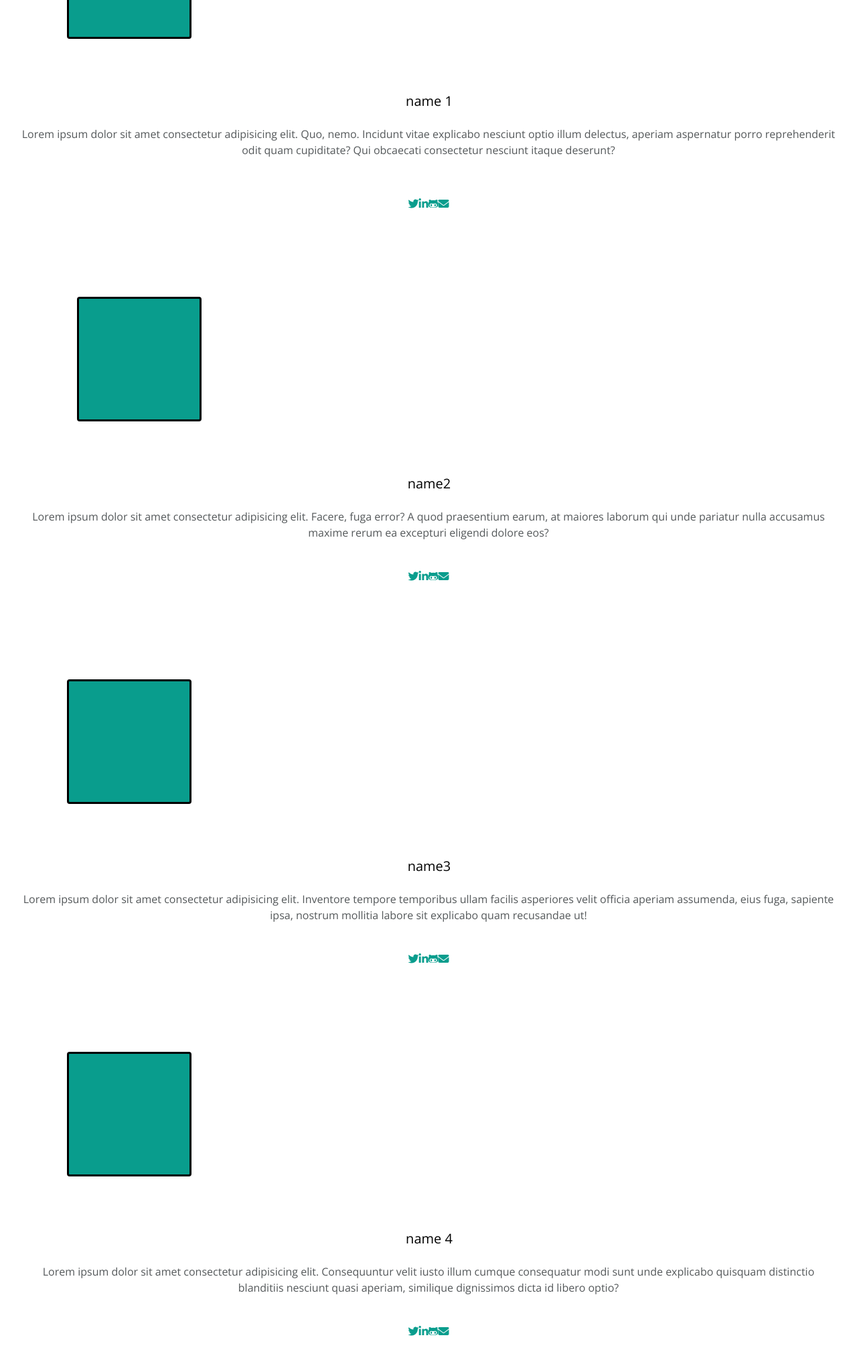
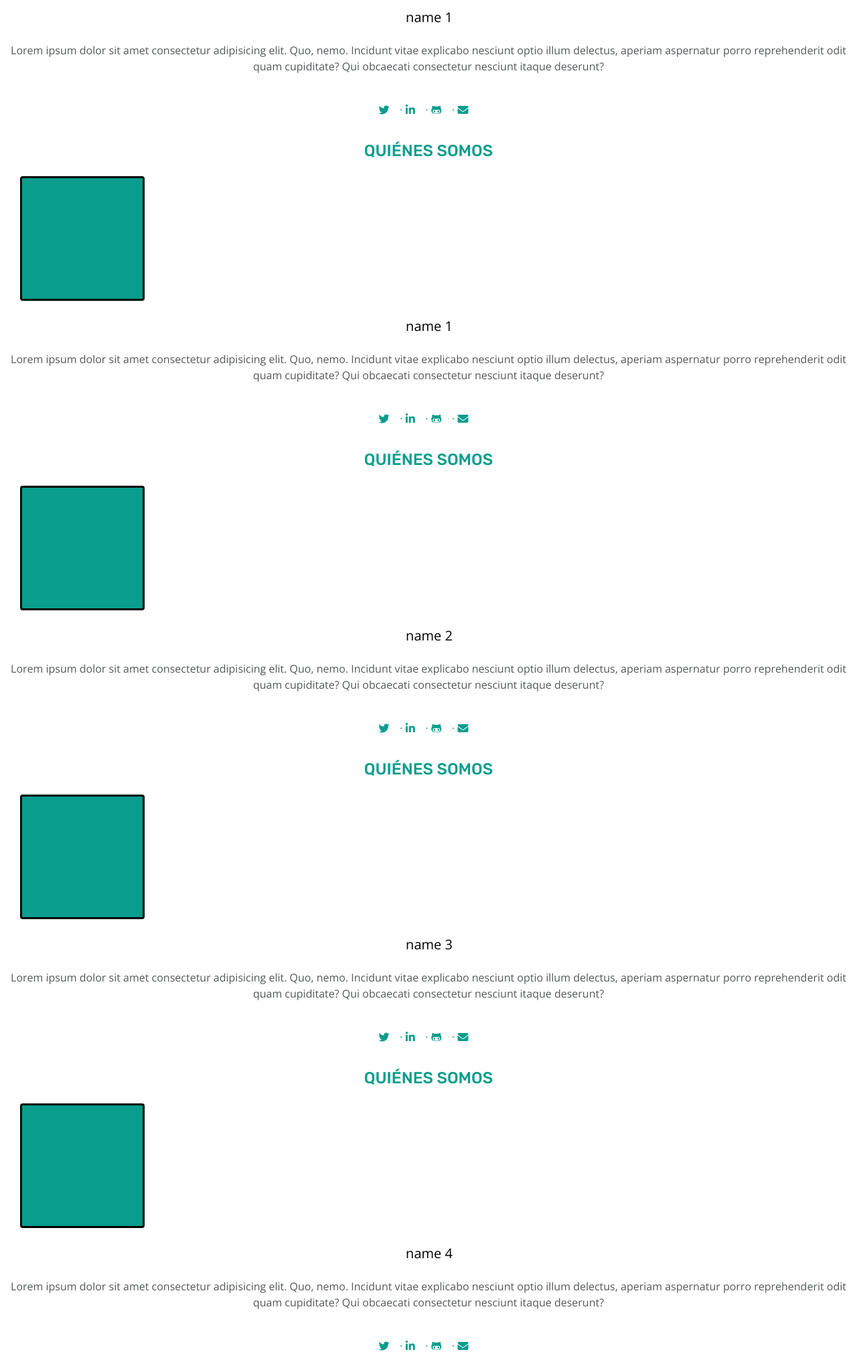
Before and after one commit to LitaGarcia/QuatroQueens, a plain HTML site: page index.html in a window 1280 px wide. Shown: the part 1270-3300 px from the top of the page at 67% size. Drawn offline with nearby package versions, Linux system fonts and the light colour scheme.

Commit message:
add styles to icons and fixed error in html

```diff
--- a/index.html
+++ b/index.html
@@ -64,102 +64,116 @@
     <h5>name 1</h5>
     <p>Lorem ipsum dolor sit amet consectetur adipisicing elit. Quo, nemo. Incidunt vitae explicabo nesciunt optio illum delectus, aperiam aspernatur porro reprehenderit odit quam cupiditate? Qui obcaecati consectetur nesciunt itaque deserunt?</p>
 
-   <article class="navbar">
-    <nav class="navbar">
+   <article>
+
         <ul class="social">
             <li>
-             <i class="fa-brands fa-twitter"></i>
-
+             <a href="https://www.twitter.com" class="first-icon"><i class="fa-brands fa-twitter"></i></a>
             </li>
             <li>
-                <i class="fa-brands fa-linkedin-in"></i>
+                <a href="https://www.linkedin.com" class="icon"><i class="fa-brands fa-linkedin-in"></i></a>
             </li>
             <li>
-                <i class="fa-brands fa-github-alt"></i>
+                <a href="https://www.github.com" class="icon"><i class="fa-brands fa-github-alt"></i></a>
             </li>
-            <li><i class="fa-solid fa-envelope"></i>
+            <li><a href="#" class="icon"><i class="fa-solid fa-envelope"></i></a>
 
             </li>
           </ul>
-        </nav>
     </article>
 
+    <article>
+        <h4>quiénes somos</h4>
+   <figure class="perfil1"></figure>
+   <h5>name 1</h5>
+   <p>Lorem ipsum dolor sit amet consectetur adipisicing elit. Quo, nemo. Incidunt vitae explicabo nesciunt optio illum delectus, aperiam aspernatur porro reprehenderit odit quam cupiditate? Qui obcaecati consectetur nesciunt itaque deserunt?</p>
 
+  <article>
 
-
-
-
-<article class="article">
-    <figure class="perfil2"></figure>
-    <h5>name2</h5>
-    <p>Lorem ipsum dolor sit amet consectetur adipisicing elit. Facere, fuga error? A quod praesentium earum, at maiores laborum qui unde pariatur nulla accusamus maxime rerum ea excepturi eligendi dolore eos?</p>
-    <nav class="navbar">
        <ul class="social">
            <li>
-             <i class="fa-brands fa-twitter"></i>
-
+            <a href="https://www.twitter.com" class="first-icon"><i class="fa-brands fa-twitter"></i></a>
            </li>
            <li>
-                <i class="fa-brands fa-linkedin-in"></i>
+               <a href="https://www.linkedin.com" class="icon"><i class="fa-brands fa-linkedin-in"></i></a>
            </li>
            <li>
-                <i class="fa-brands fa-github-alt"></i>
+               <a href="https://www.github.com" class="icon"><i class="fa-brands fa-github-alt"></i></a>
            </li>
-            <li><i class="fa-solid fa-envelope"></i>
+           <li><a href="#" class="icon"><i class="fa-solid fa-envelope"></i></a>
 
            </li>
          </ul>
-        </nav></article> </article>
+   </article>
+   <article class="article">
+    <h4>quiénes somos</h4>
+<figure class="perfil2"></figure>
+<h5>name 2</h5>
+<p>Lorem ipsum dolor sit amet consectetur adipisicing elit. Quo, nemo. Incidunt vitae explicabo nesciunt optio illum delectus, aperiam aspernatur porro reprehenderit odit quam cupiditate? Qui obcaecati consectetur nesciunt itaque deserunt?</p>
 
-<article class="article">
-    <figure class="perfil3"></figure>
-    <h5>name3</h5>
-    <p>Lorem ipsum dolor sit amet consectetur adipisicing elit. Inventore tempore temporibus ullam facilis asperiores velit officia aperiam assumenda, eius fuga, sapiente ipsa, nostrum mollitia labore sit explicabo quam recusandae ut!</p>
-    <nav class="navbar">
+<article>
+
    <ul class="social">
        <li>
-             <i class="fa-brands fa-twitter"></i>
-
+        <a href="https://www.twitter.com" class="first-icon"><i class="fa-brands fa-twitter"></i></a>
        </li>
        <li>
-                <i class="fa-brands fa-linkedin-in"></i>
+           <a href="https://www.linkedin.com" class="icon"><i class="fa-brands fa-linkedin-in"></i></a>
        </li>
        <li>
-                <i class="fa-brands fa-github-alt"></i>
+           <a href="https://www.github.com" class="icon"><i class="fa-brands fa-github-alt"></i></a>
        </li>
-            <li><i class="fa-solid fa-envelope"></i>
+       <li><a href="#" class="icon"><i class="fa-solid fa-envelope"></i></a>
 
        </li>
      </ul>
-        </nav></article> </article>
+</article>
+<article>
+    <h4>quiénes somos</h4>
+<figure class="perfil3"></figure>
+<h5>name 3</h5>
+<p>Lorem ipsum dolor sit amet consectetur adipisicing elit. Quo, nemo. Incidunt vitae explicabo nesciunt optio illum delectus, aperiam aspernatur porro reprehenderit odit quam cupiditate? Qui obcaecati consectetur nesciunt itaque deserunt?</p>
 
-<article> <div class="perfil4"></div>
-    <h5>name 4</h5>
-    <p>Lorem ipsum dolor sit amet consectetur adipisicing elit. Consequuntur velit iusto illum cumque consequatur modi sunt unde explicabo quisquam distinctio blanditiis nesciunt quasi aperiam, similique dignissimos dicta id libero optio?</p>
+<article>
 
-    <nav class="navbar">
    <ul class="social">
        <li>
-             <i class="fa-brands fa-twitter"></i>
-
+        <a href="https://www.twitter.com" class="first-icon"><i class="fa-brands fa-twitter"></i></a>
        </li>
        <li>
-                <i class="fa-brands fa-linkedin-in"></i>
+           <a href="https://www.linkedin.com" class="icon"><i class="fa-brands fa-linkedin-in"></i></a>
        </li>
        <li>
-                <i class="fa-brands fa-github-alt"></i>
+           <a href="https://www.github.com" class="icon"><i class="fa-brands fa-github-alt"></i></a>
        </li>
-            <li><i class="fa-solid fa-envelope"></i>
+       <li><a href="#" class="icon"><i class="fa-solid fa-envelope"></i></a>
 
        </li>
      </ul>
-        </nav></article> </article>
+</article>
+<article>
+    <h4>quiénes somos</h4>
+<figure class="perfil4"></figure>
+<h5>name 4</h5>
+<p>Lorem ipsum dolor sit amet consectetur adipisicing elit. Quo, nemo. Incidunt vitae explicabo nesciunt optio illum delectus, aperiam aspernatur porro reprehenderit odit quam cupiditate? Qui obcaecati consectetur nesciunt itaque deserunt?</p>
 
+<article>
 
+   <ul class="social">
+       <li>
+        <a href="https://www.twitter.com" class="first-icon"><i class="fa-brands fa-twitter"></i></a>
+       </li>
+       <li>
+           <a href="https://www.linkedin.com" class="icon"><i class="fa-brands fa-linkedin-in"></i></a>
+       </li>
+       <li>
+           <a href="https://www.github.com" class="icon"><i class="fa-brands fa-github-alt"></i></a>
+       </li>
+       <li><a href="#" class="icon"><i class="fa-solid fa-envelope"></i></a>
 
-
-
-</section>
+       </li>
+     </ul>
+</article>
 
      </main>
 
--- a/style/main.css
+++ b/style/main.css
@@ -129,10 +129,6 @@
   text-align: center;
 }
 
-article {
-  padding: 15px;
-}
-
 p {
   font-family: var(--letraPrincipal);
   font-size: 16px;
@@ -186,6 +182,7 @@ h5 {
   width: 180px;
   height: 180px;
   margin: 70px;
+  margin: 15px;
   border-radius: 4px;
   border: solid black;
   background-color: #099d8d;
@@ -228,3 +225,14 @@ h5 {
   height: 45px;
   margin: 30px;
 }
+
+.icon::before {
+  content: " · ";
+}
+
+.first-icon,
+.icon {
+  margin-right: 15px;
+  color: var(--verdeOscuro);
+  text-decoration: none;
+}
```
Lines whose indentation alone changed are shown as unchanged.
